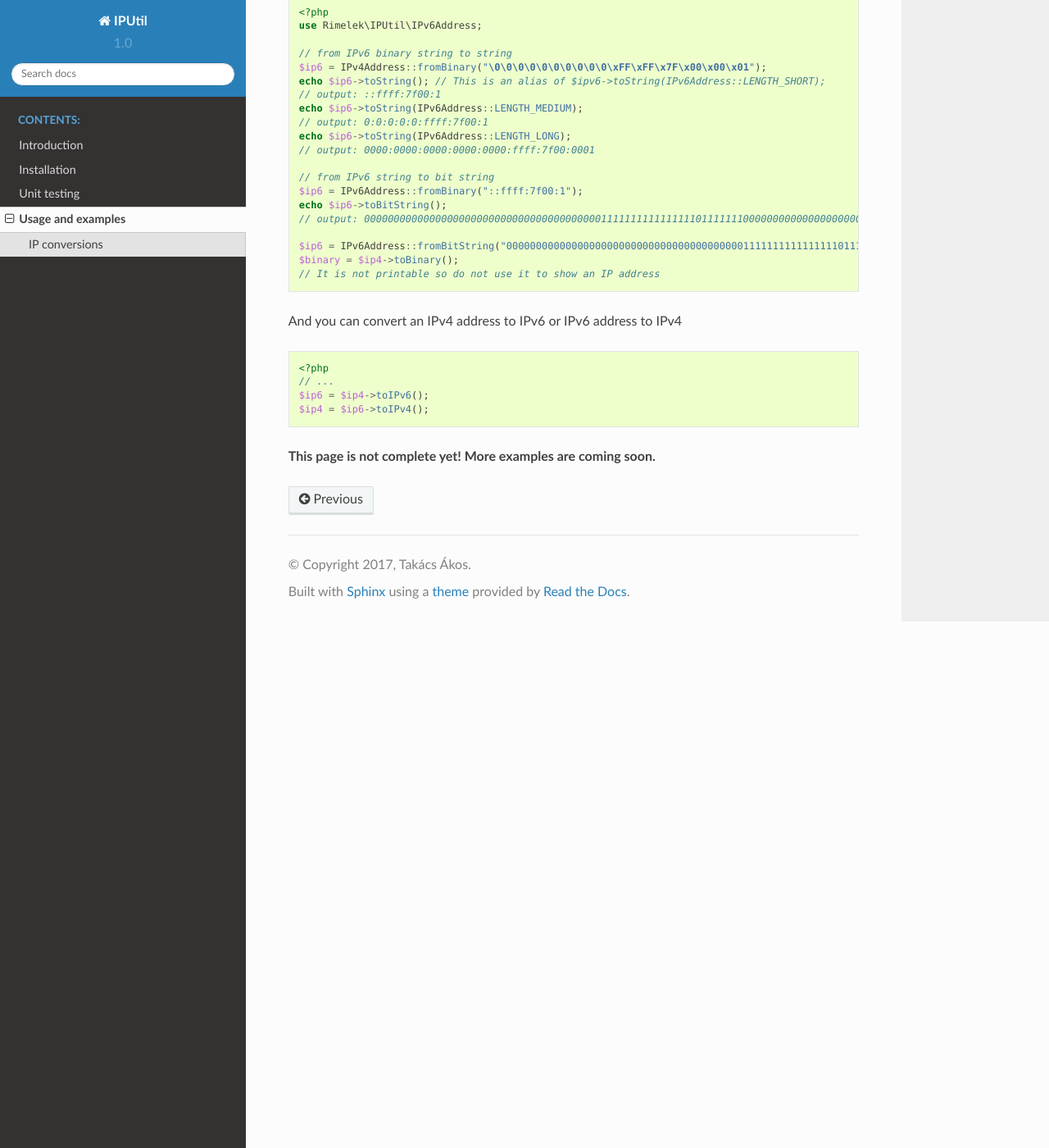
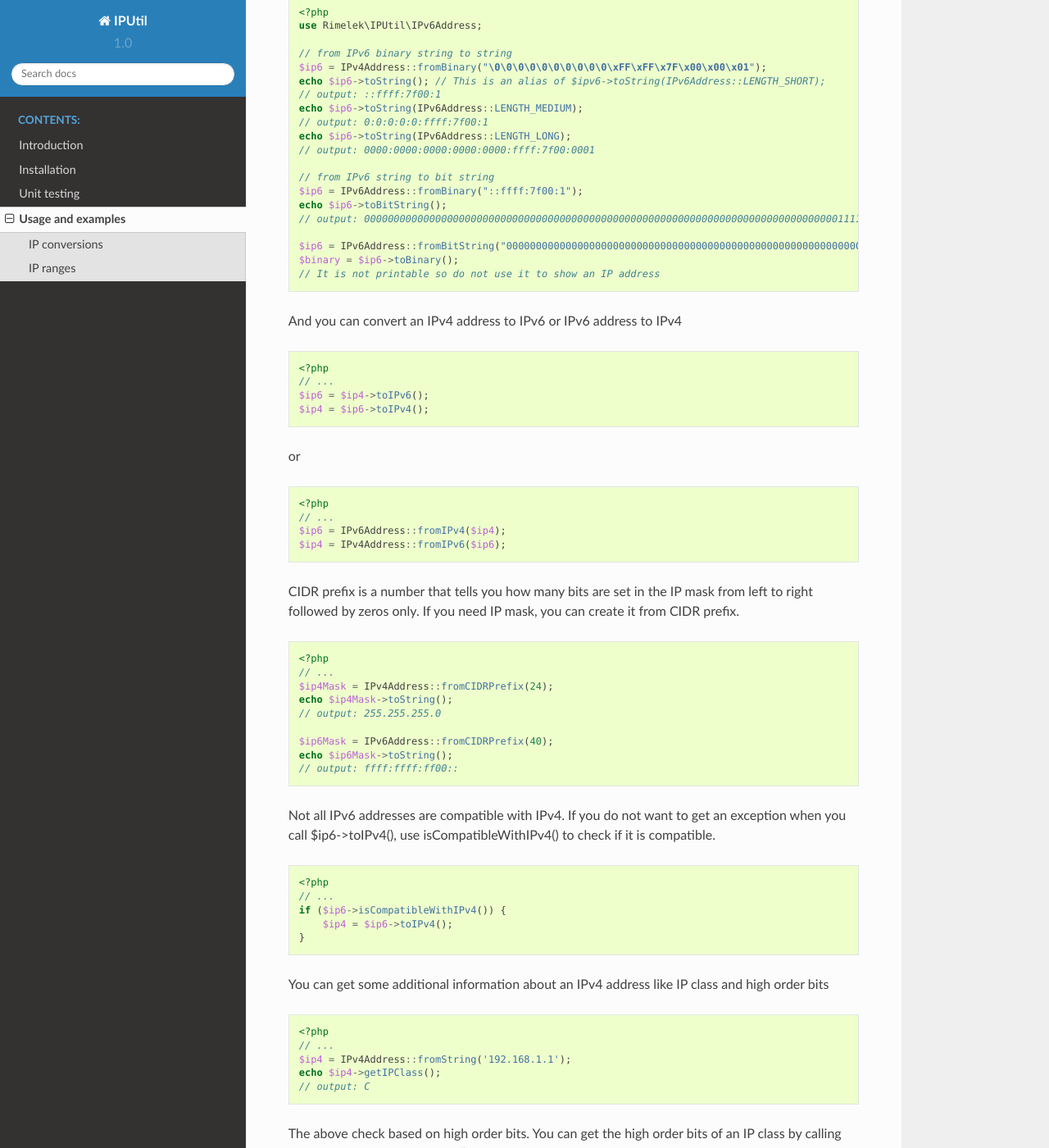
Before and after one commit to rimelek/iputil, a Sphinx documentation site: the page built from docs/usage.rst, in a window 1280 px wide and 1400 px high, scrolled down 901 px. Shown: the whole window at 82% size. Built offline with Sphinx 7.4.7 and the Read the Docs theme 2.0.0, drawn with Linux system fonts in a browser that asks for light colours; some of the changed text lies outside the part shown.

Commit message:
Documentation of IP conversion is done

```diff
--- a/docs/usage.rst
+++ b/docs/usage.rst
@@ -59,10 +59,10 @@ You can do the same with IPv6
     // from IPv6 string to bit string
     $ip6 = IPv6Address::fromBinary("::ffff:7f00:1");
     echo $ip6->toBitString();
-    // output: 0000000000000000000000000000000000000000111111111111111101111111000000000000000000000001
+    // output: 00000000000000000000000000000000000000000000000000000000000000000000000000000000111111111111111101111111000000000000000000000001
 
-    $ip6 = IPv6Address::fromBitString("0000000000000000000000000000000000000000111111111111111101111111000000000000000000000001");
-    $binary = $ip4->toBinary();
+    $ip6 = IPv6Address::fromBitString("00000000000000000000000000000000000000000000000000000000000000000000000000000000111111111111111101111111000000000000000000000001");
+    $binary = $ip6->toBinary();
     // It is not printable so do not use it to show an IP address
 
 And you can convert an IPv4 address to IPv6 or IPv6 address to IPv4
@@ -74,5 +74,62 @@ And you can convert an IPv4 address to IPv6 or IPv6 address to IPv4
     $ip6 = $ip4->toIPv6();
     $ip4 = $ip6->toIPv4();
 
+or
+
+.. code-block:: php
+
+    <?php
+    // ...
+    $ip6 = IPv6Address::fromIPv4($ip4);
+    $ip4 = IPv4Address::fromIPv6($ip6);
+
+CIDR prefix is a number that tells you how many bits are set in the IP mask from left to right followed by zeros only.
+If you need IP mask, you can create it from CIDR prefix.
+
+.. code-block:: php
+
+    <?php
+    // ...
+    $ip4Mask = IPv4Address::fromCIDRPrefix(24);
+    echo $ip4Mask->toString();
+    // output: 255.255.255.0
+
+    $ip6Mask = IPv6Address::fromCIDRPrefix(40);
+    echo $ip6Mask->toString();
+    // output: ffff:ffff:ff00::
+
+Not all IPv6 addresses are compatible with IPv4. If you do not want to get an exception when you call $ip6->toIPv4(),
+use isCompatibleWithIPv4() to check if it is compatible.
+
+.. code-block:: php
+
+    <?php
+    // ...
+    if ($ip6->isCompatibleWithIPv4()) {
+        $ip4 = $ip6->toIPv4();
+    }
+
+You can get some additional information about an IPv4 address like IP class and high order bits
+
+.. code-block:: php
+
+    <?php
+    // ...
+    $ip4 = IPv4Address::fromString('192.168.1.1');
+    echo $ip4->getIPClass();
+    // output: C
+
+The above check based on high order bits. You can get the high order bits of an IP class by calling getHighOrderBitsOfIPv4Class()
+
+
+.. code-block:: php
+
+    <?php
+    // ...
+    echo IPv4Address::getHighOrderBitsOfIPv4Class('C');
+    // output: 110
+
+IP ranges
+---------
 
 **This page is not complete yet! More examples are coming soon.**
```
Also changed, not shown: docs/index.rst (+0 -8 lines).
